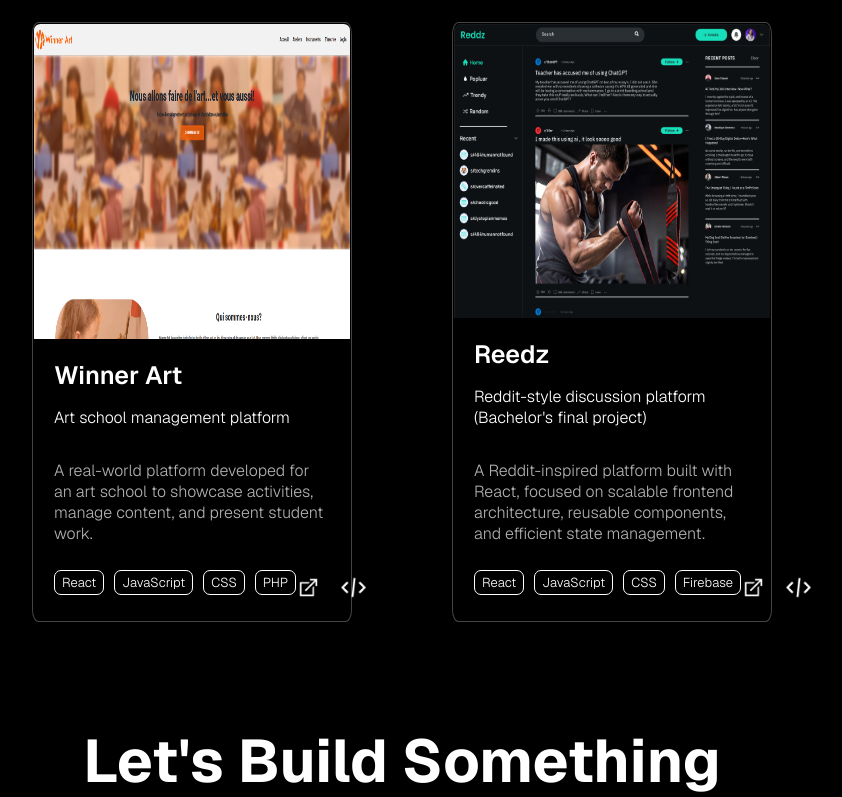
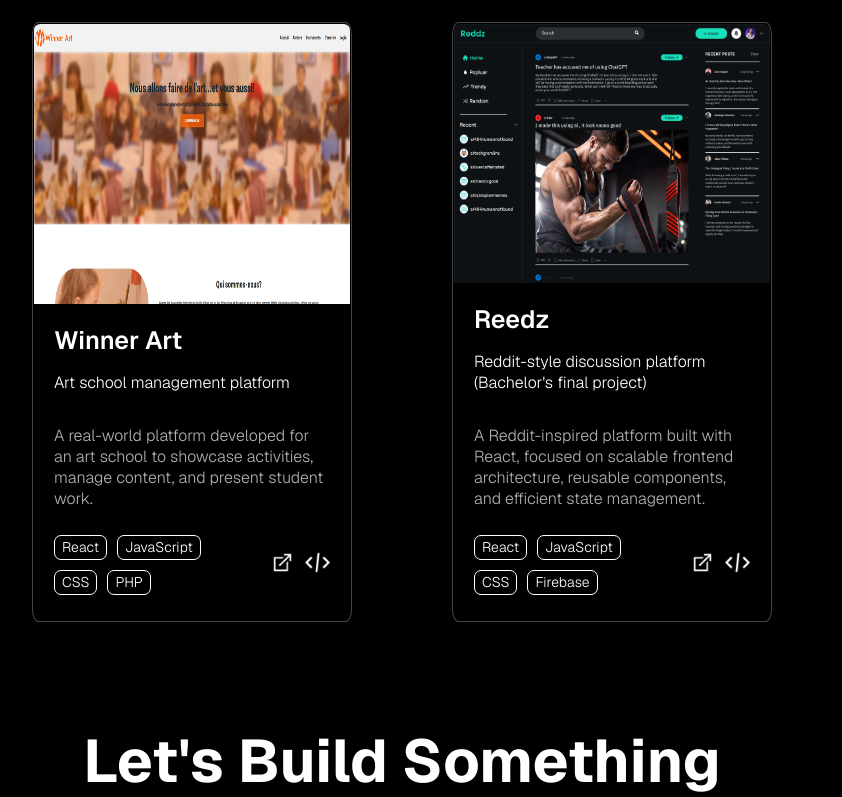
Before and after one commit to walidsabri/Portfolio, a React (Vite) app: page / in a window 1280 px wide. Shown: the part 2052-2849 px from the top of the page, without its empty margins (238-1080 px from the left). Built offline with nearby package versions, Linux system fonts and the light colour scheme.

Commit message:
editing some ui

```diff
--- a/src/components/layout/Introductin.jsx
+++ b/src/components/layout/Introductin.jsx
@@ -10,6 +10,13 @@ export default function Introduction() {
     document.body.appendChild(link);
     link.click();
     document.body.removeChild(link);
+  };
+
+  const handleAboutMeClick = () => {
+    const aboutSection = document.getElementById("/about");
+    if (aboutSection) {
+      aboutSection.scrollIntoView({ behavior: "smooth" });
+    }
   };
 
   return (
@@ -48,7 +55,9 @@ export default function Introduction() {
 
           <div className="about-btn-div">
             <div className="btns-group">
-              <button className="about-me-btn">{t("intro.aboutBtn")}</button>
+              <button className="about-me-btn" onClick={handleAboutMeClick}>
+                {t("intro.aboutBtn")}
+              </button>
               <button className="res-btn" onClick={handleDownloadResume}>
                 <svg
                   className="download-icon"
--- a/src/components/layout/ProjectsComp.jsx
+++ b/src/components/layout/ProjectsComp.jsx
@@ -35,7 +35,6 @@ export default function ProjectsComp() {
                 </ul>
 
                 <div className="card-actions">
-                  {/* Pass project data via state */}
                   <Link
                     to={`/project/${project.id}`}
                     state={{ project }}
--- a/src/components/layout/projectsComp.css
+++ b/src/components/layout/projectsComp.css
@@ -80,17 +80,18 @@
   display: flex;
   justify-content: flex-start;
   flex-direction: row;
-  flex-wrap: nowrap;
+  flex-wrap: wrap;
   margin: 0;
   padding: 0;
   margin-bottom: 5px;
   gap: 10px;
   margin-top: 10px;
+  width: 70%;
 }
 .card-info .project-tech li {
   font-family: "Geist", sans-serif;
   font-weight: 300;
-  font-size: 13px;
+  font-size: clamp(10px, 2.5vw, 14px);
   color: var(--text-primary);
   border: 0.1px solid var(--bg-secondary);
   padding-right: 7px;
@@ -102,16 +103,18 @@
   text-align: center;
   line-height: 15px;
   align-self: center;
+  width: auto;
 }
 
 .card-actions {
   display: flex;
   flex-direction: row;
-  gap: 20px;
+  gap: 10px;
   flex-wrap: nowrap;
-  align-self: flex-end;
-  place-self: flex-end;
+  align-items: center;
   margin-right: 0;
+  width: 30%;
+  justify-content: flex-end;
 }
 .card-actions a {
   width: fit-content;
@@ -129,9 +132,10 @@
   width: 100%;
   display: flex;
   flex-direction: row;
-  flex-wrap: nowrap;
-  justify-content: space-between;
+  justify-content: space-around;
+  height: fit-content;
 }
+
 .details-btn,
 .source-code {
   display: flex;
--- a/src/locales/en.json
+++ b/src/locales/en.json
@@ -21,7 +21,7 @@
     "technologiesSubtitle": "Tools and technologies I use to build modern, scalable frontend applications."
   },
   "projects": {
-    "title": "My works"
+    "title": "My work"
   },
   "projectDetails": {
     "backBtn": "Back to home",
```
